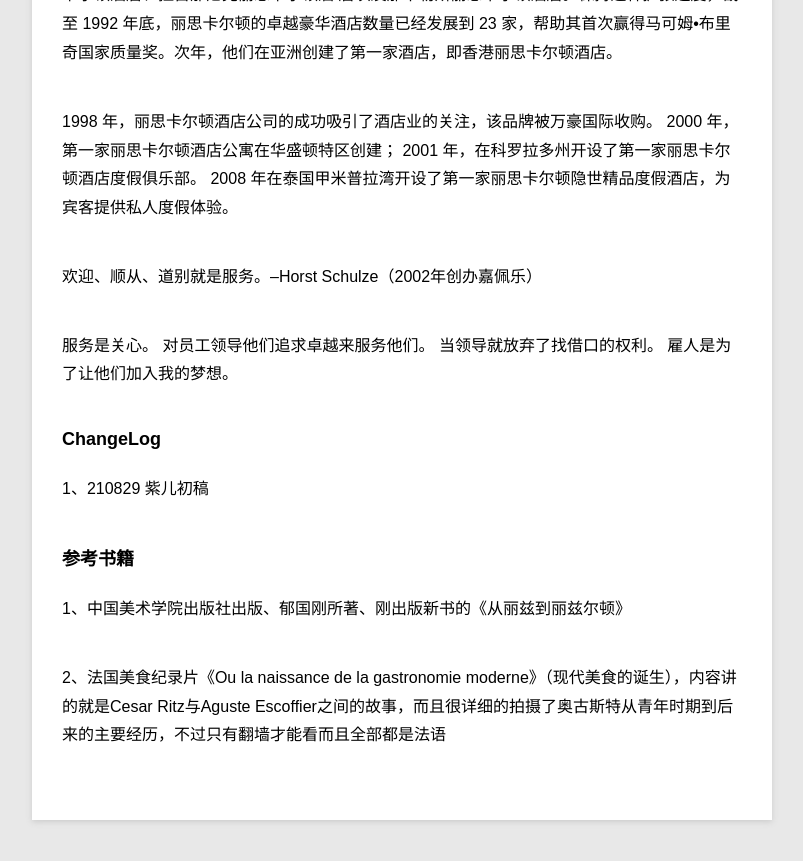
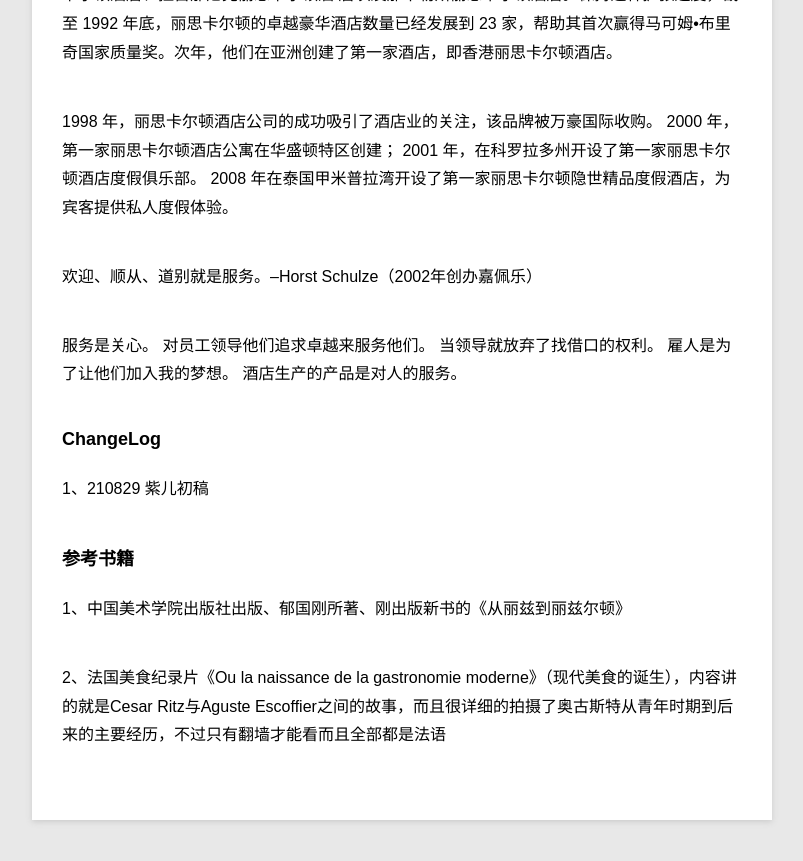
Before and after one commit to violettianjie/violettianjie.github.io, a Jekyll site: the page built from _posts/blog/2021-08-29-ritz.md, in a window 1280 px wide and 900 px high, scrolled down 4345 px. Shown: the top 861 px of the window, without its empty margins (78-881 px from the left). Built offline with Jekyll 4.4.1, drawn with Linux system fonts in a browser that asks for light colours.

Commit message:
Update 2021-08-29-ritz.md

```diff
--- a/_posts/blog/2021-08-29-ritz.md
+++ b/_posts/blog/2021-08-29-ritz.md
@@ -111,6 +111,7 @@ Ritz Carlton最早进入中国市场在1993年，官方中译为“丽嘉酒店
 对员工领导他们追求卓越来服务他们。
 当领导就放弃了找借口的权利。
 雇人是为了让他们加入我的梦想。
+酒店生产的产品是对人的服务。
 
 ### ChangeLog
 
```
